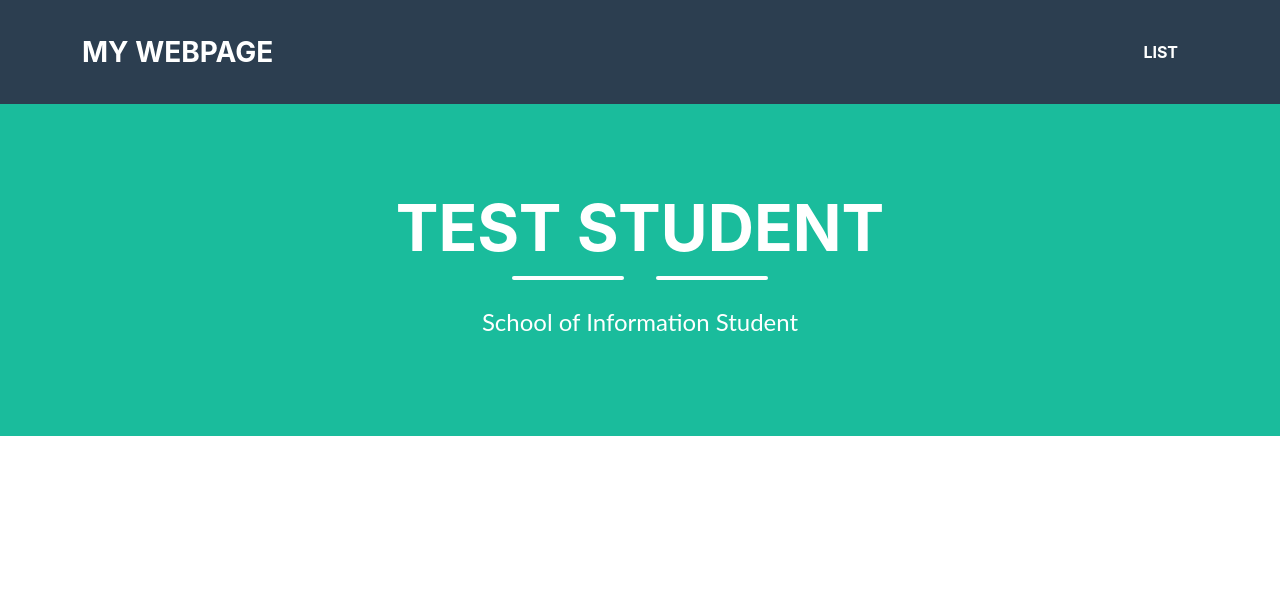
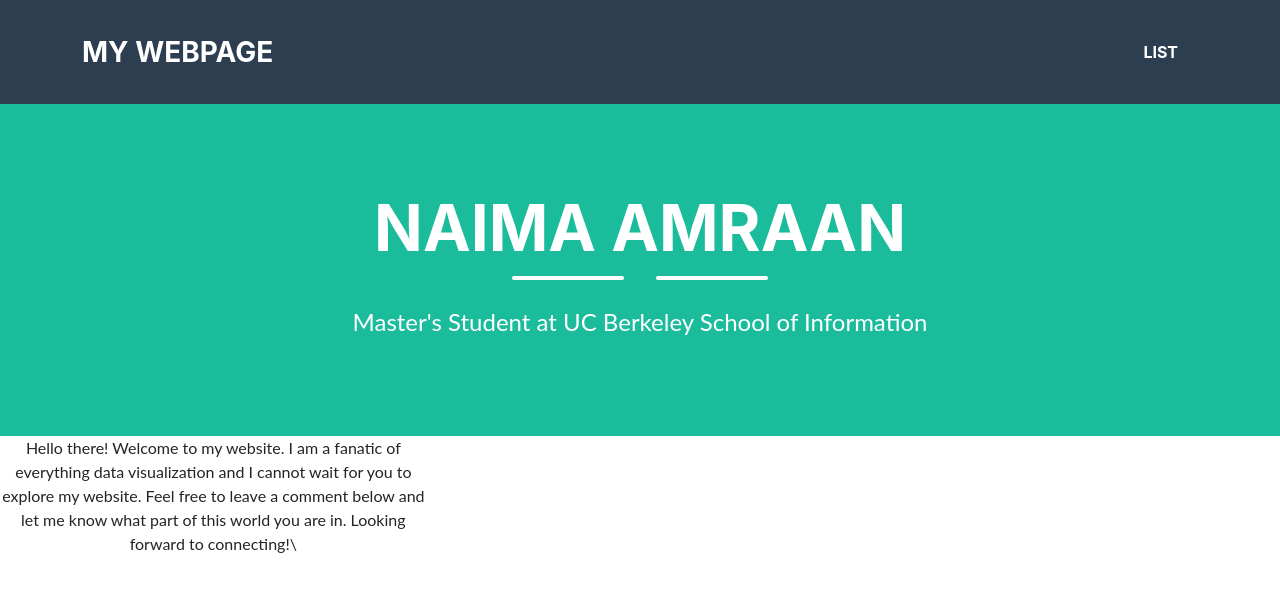
Before and after one commit to NaimaAmraan/NaimaAmraan.github.io, a plain HTML site: page index.html in a window 1280 px wide. Drawn offline with Linux system fonts and the light colour scheme.

Commit message:
changes to html file

```diff
--- a/index.html
+++ b/index.html
@@ -23,20 +23,23 @@
             <div class="container d-flex align-items-center flex-column">
 
                 <!-- This code is for the student name-->
-                <h1 class="masthead-heading text-uppercase mb-0">Test Student</h1>
+                <h1 class="masthead-heading text-uppercase mb-0">Naima Amraan</h1>
                 <!--This code creates the two lines separating the student name from the subtitle-->
                 <div class="divider-custom divider-light">
                     <div class="divider-custom-line"></div>
                     <div class="divider-custom-line"></div>
                 </div>
                 <!--This code creates the subheading underneath the line dividers-->
-                <p class="masthead-subheading font-weight-light mb-0">School of Information Student</p>
+                <p class="masthead-subheading font-weight-light mb-0">Master's Student at UC Berkeley School of Information </p>
             </div>
         </header>
         <section class="text-center">
 
             <div class="col-md-6 col-lg-4 mb-5">
                 <!-- put your bio paragraph here; remember to use the correct html tags -->
+                <p>Hello there! Welcome to my website. I am a fanatic of everything data visualization and I cannot wait for you to explore my website.
+                    Feel free to leave a comment below and let me know what part of this world you are in. Looking forward to connecting!\
+                </p>
 
             </div>
         </section>
```
